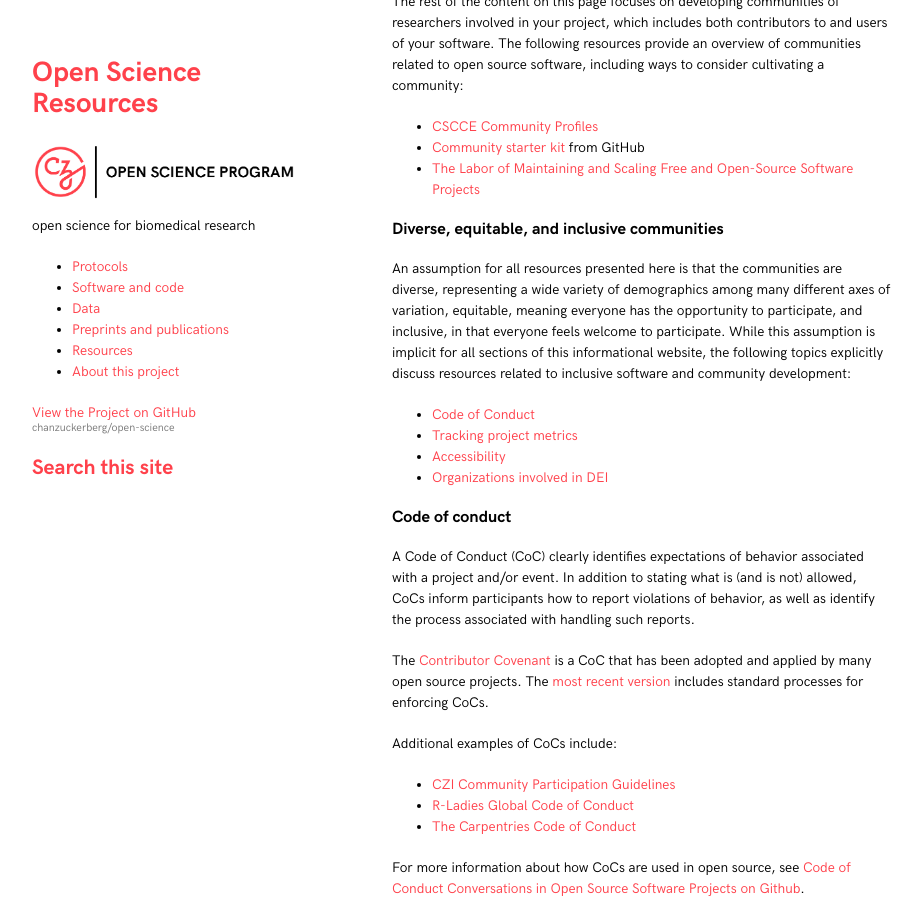
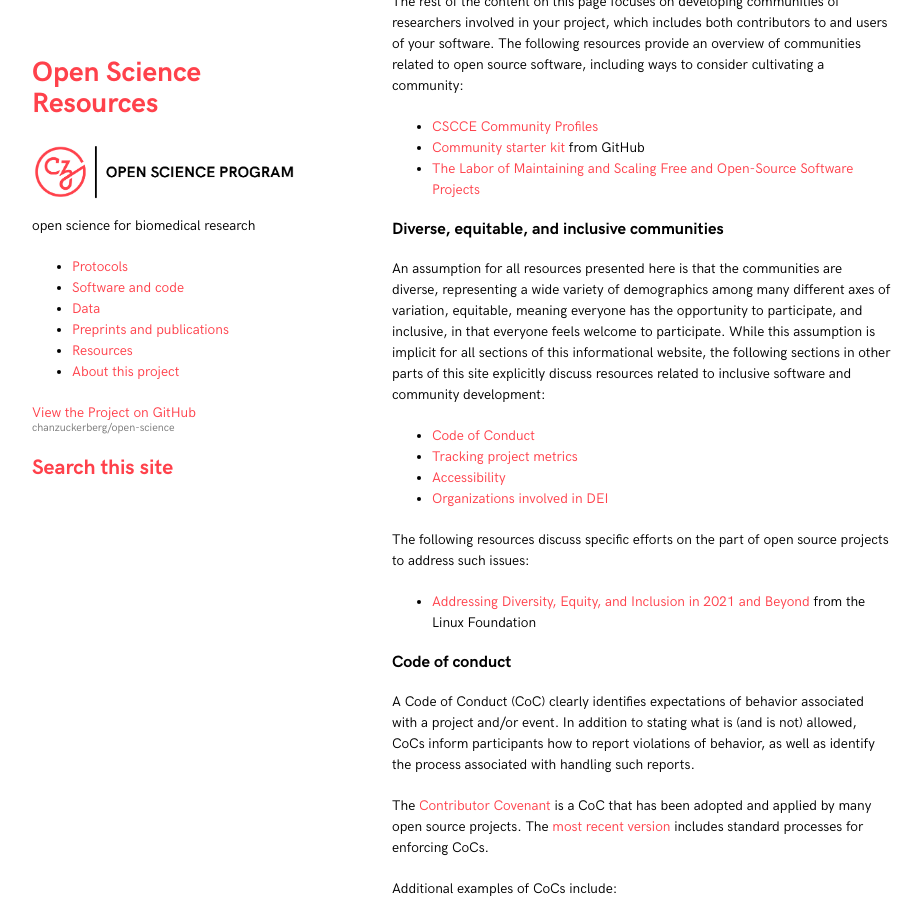
Before and after one commit to chanzuckerberg/open-science, a Jekyll site: the page built from code/os-projects.md, in a window 1280 px wide and 900 px high, scrolled down 3007 px. Shown: the whole window, without its empty margins (178-1099 px from the left). Built offline with Jekyll 4.4.1, drawn with Linux system fonts in a browser that asks for light colours.

Commit message:
linux foundation dei

```diff
--- a/code/os-projects.md
+++ b/code/os-projects.md
@@ -144,12 +144,16 @@ representing a wide variety of demographics among many different axes of variati
 equitable, meaning everyone has the opportunity to participate,
 and inclusive, in that everyone feels welcome to participate.
 While this assumption is implicit for all sections of this informational website,
-the following topics explicitly discuss resources related to inclusive software and community development:
+the following sections in other parts of this site explicitly discuss resources related to inclusive software and community development:
 
 - [Code of Conduct](#code-of-conduct)
 - [Tracking project metrics](#tracking-project-metrics)
 - [Accessibility](/open-science/code/code-development#user-interfaces)
 - [Organizations involved in DEI](/open-science/resources/organizations)
+
+The following resources discuss specific efforts on the part of open source projects to address such issues:
+
+- [Addressing Diversity, Equity, and Inclusion in 2021 and Beyond](https://www.linuxfoundation.org/blog/addressing-diversity-equity-and-inclusion-in-2021-and-beyond/) from the Linux Foundation
 
 ### Code of conduct
 
```
